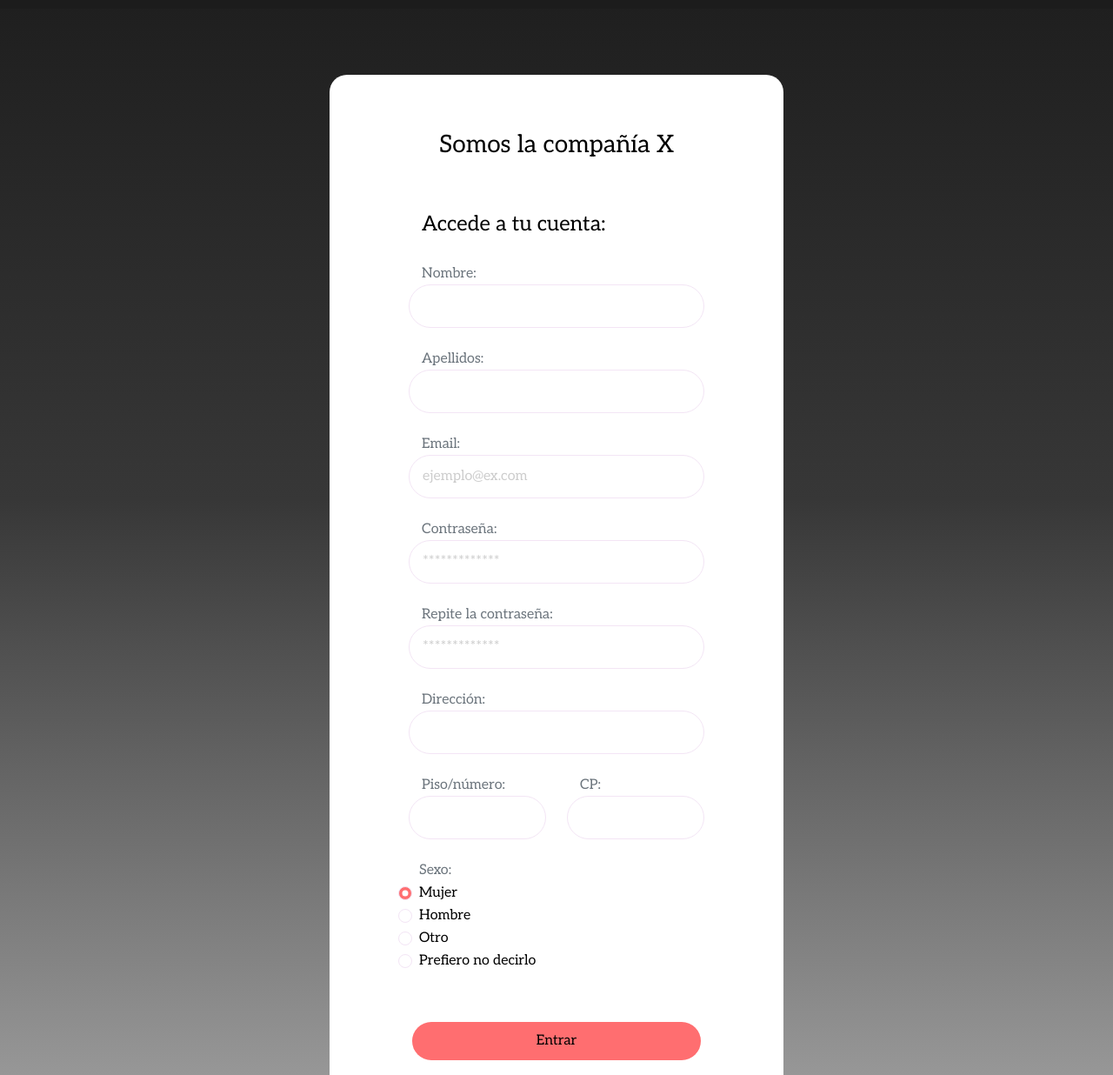
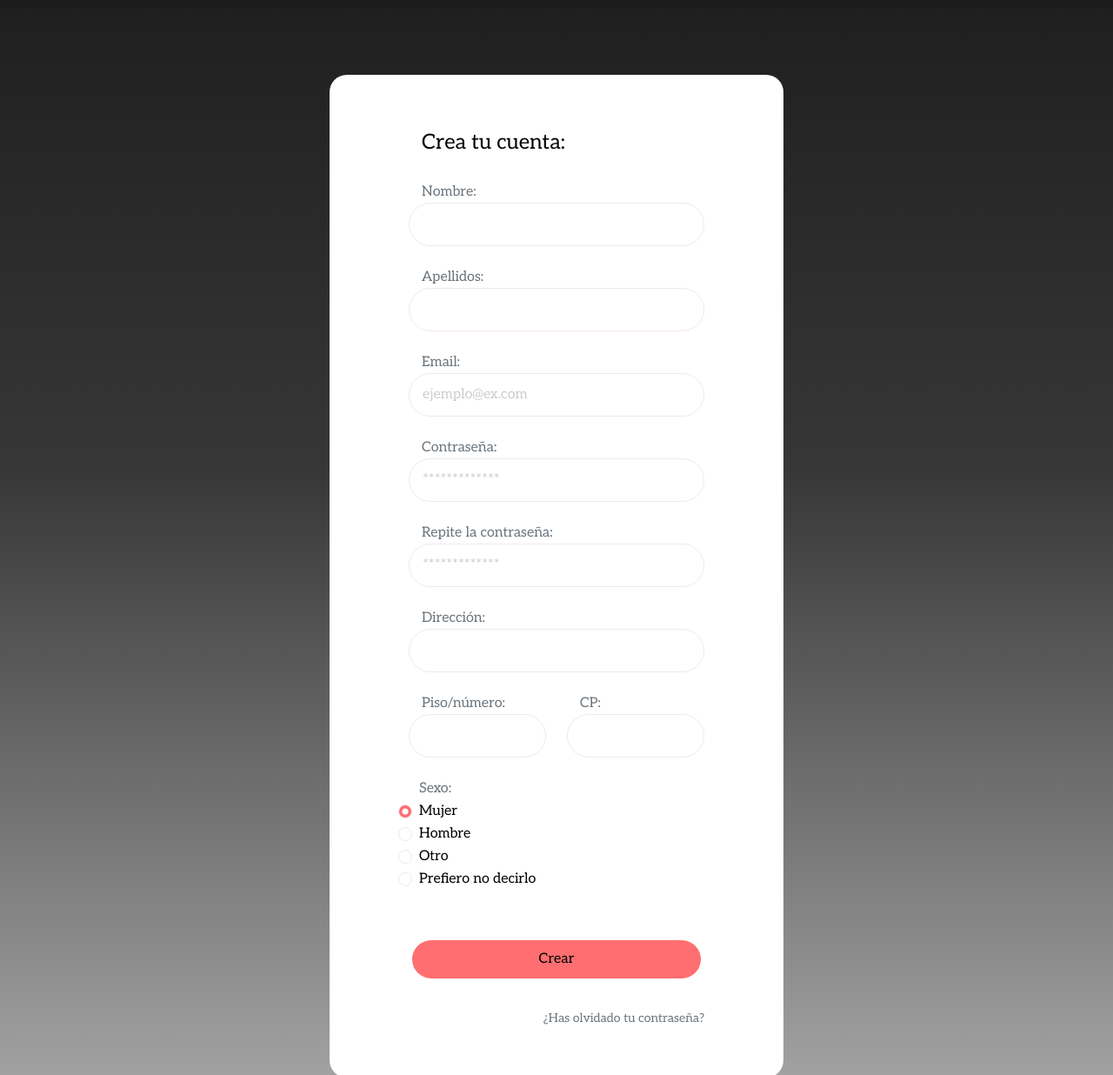
Before and after one commit to MarcosCillero/Proyecto, a plain HTML site: page sign_in.html in a window 1280 px wide. Shown: the part 64-1300 px from the top of the page at 87% size. Drawn offline with nearby package versions, Linux system fonts and the light colour scheme.

Commit message:
Eliminación de encabezado en registro y cambio de texto de botón

```diff
--- a/sign_in.html
+++ b/sign_in.html
@@ -66,8 +66,7 @@
 
                     </div>
 
-                    <h3 class="mb-5 text-center heading">Somos la compañía X</h3>
-                    <h4 class="msg-info">Accede a tu cuenta:</h4>
+                    <h4 class="msg-info">Crea tu cuenta:</h4>
 
                     <!--Nombre-->
                     <div class="form-group">
@@ -149,7 +148,7 @@
 
 
                     <div class="row justify-content-center my-3 px-3">
-                        <button class="btn-color">Entrar</button>
+                        <button class="btn-color">Crear</button>
                     </div>
                     <div class="row justify-content-center float-end my-2">
                         <a href="remember_password.html"><small class="text-muted smallOlvidar">¿Has olvidado tu contraseña?</small></a>
```
Also changed, not shown: remember_password.html (+1 -1 lines).
